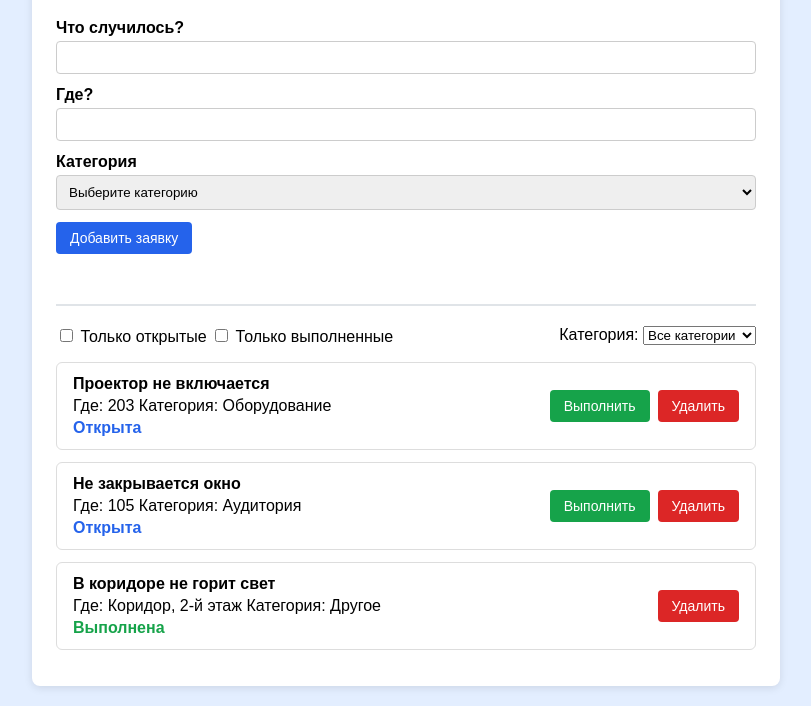
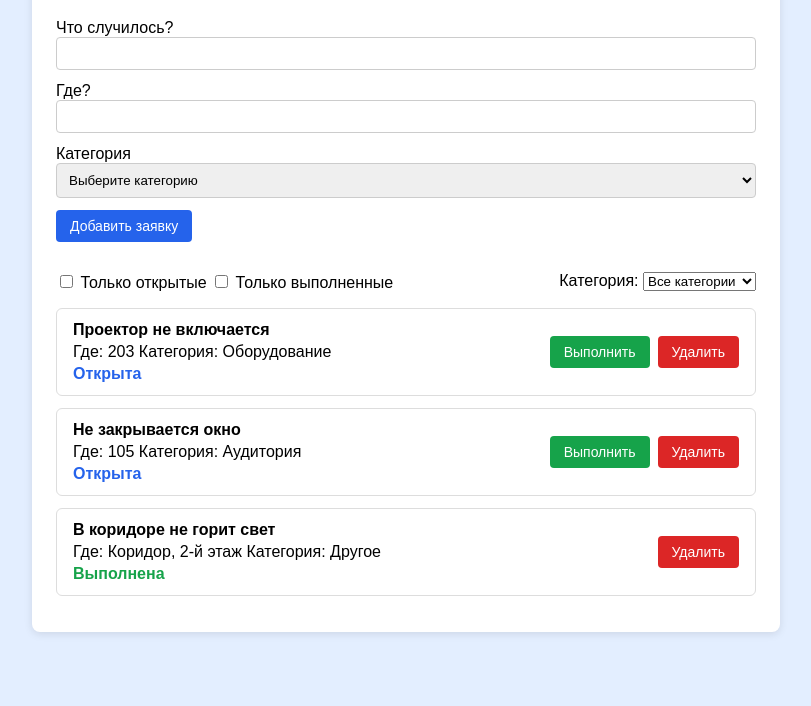
Before and after one commit to ritulkina/mdkCATEGORY, a plain HTML site: page index.html in a window 1280 px wide. Shown: the part 105-811 px from the top of the page, without its empty margins (234-1045 px from the left). Drawn offline with Linux system fonts and the light colour scheme.

Commit message:
Add files via upload

```diff
--- a/index.css
+++ b/index.css
@@ -1,6 +1,6 @@
 body {
     font-family: Arial, sans-serif;
-    background-color: #e3eeff;
+    background-color: hwb(216 89% 0%);
     margin: 0;
     padding: 20px;
 }
@@ -14,20 +14,9 @@ body {
     box-shadow: 0 2px 8px rgba(0, 0, 0, 0.1);
 }
 
-.fblock {
-    padding-bottom: 20px;
-    margin-bottom: 20px;
-    border-bottom: 2px solid #e0e4e8;
-}
-
 .field {
     margin-bottom: 12px;
-}
 
-.field label {
-    display: block;
-    margin-bottom: 4px;
-    font-weight: bold;
 }
 
 .field input {
@@ -48,7 +37,6 @@ body {
 
 button {
     padding: 8px 14px;
-    cursor: pointer;
     border: none;
     border-radius: 4px;
     background-color: #2563eb;
```
